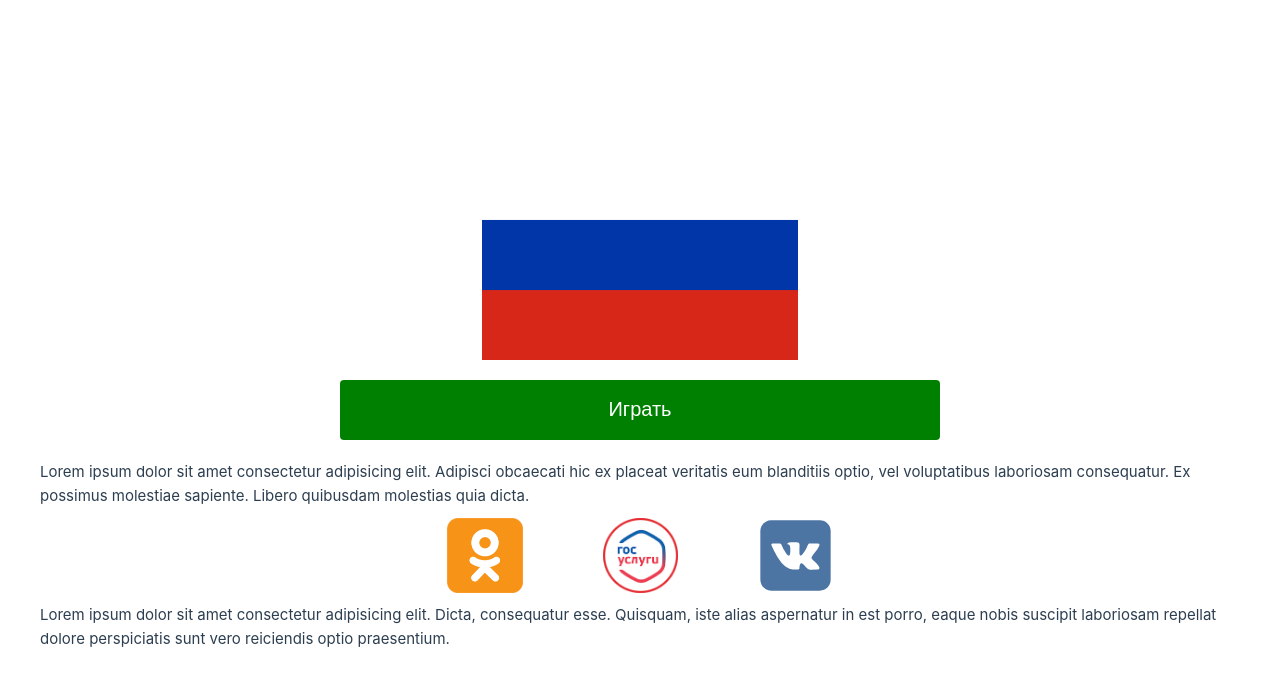
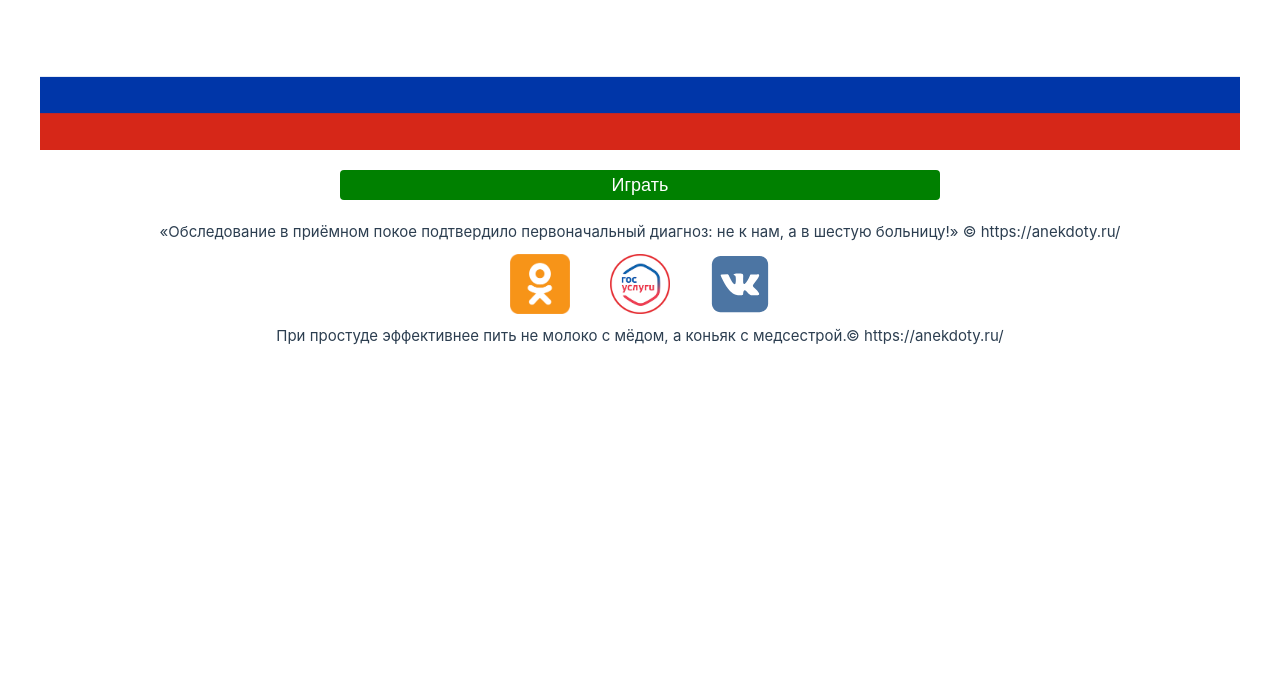
Before and after one commit to dimasliva/we_game_inventory, a Vue app: page / in a window 1280 px wide. Shown: the top 686 px of the page. Built offline with nearby package versions, Linux system fonts and the light colour scheme.

Commit message:
start page

```diff
--- a/src/App.vue
+++ b/src/App.vue
@@ -3,8 +3,15 @@ import { RouterView } from 'vue-router'
 </script>
 
 <template>
-  <RouterView />
+  <div class="container">
+    <RouterView />
+  </div>
 </template>
 
 <style scoped>
+.container {
+  overflow:hidden;
+  height: 100vh;
+  width: 100vw;
+}
 </style>
--- a/src/views/HomeView.vue
+++ b/src/views/HomeView.vue
@@ -22,7 +22,7 @@ export default {
       <button @click="onPlay">Играть</button>
     </div>
     <div>
-      Lorem ipsum dolor sit amet consectetur adipisicing elit. Adipisci obcaecati hic ex placeat veritatis eum blanditiis optio, vel voluptatibus laboriosam consequatur. Ex possimus molestiae sapiente. Libero quibusdam molestias quia dicta.
+      «Обследование в приёмном покое подтвердило первоначальный диагноз: не к нам, а в шестую больницу!» © https://anekdoty.ru/
     </div>
     <div class="socials">
       <a href="https://t.me/thesimsonline_bot">
@@ -36,8 +36,7 @@ export default {
       </a>
     </div>
     <div>
-      Lorem ipsum dolor sit amet consectetur adipisicing elit. Dicta, consequatur esse. Quisquam, iste alias aspernatur in est porro, eaque nobis suscipit laboriosam repellat dolore perspiciatis sunt vero reiciendis optio praesentium.
-    </div>
+      При простуде эффективнее пить не молоко с мёдом, а коньяк с медсестрой.© https://anekdoty.ru/</div>
   </div>
 </template>
 <style scoped>
@@ -46,19 +45,24 @@ export default {
     flex-direction: column;
     align-items: center;
     padding: 40px;
+    overflow:hidden;
+    height: 100%;
+    width: 100%;
   }
   .logo {
     display: flex;
     align-items: center;
     justify-content: center;
-    height: 210px;
+    height: 110px;
+    width: 100%;
   }
   .logo img {
+    width: 100%;
     height: 100%;
   }
   .btn {
     margin: 20px 0px;
-    height: 60px;
+    height: 30px;
     width: 50%;
   }
   .btn button {
@@ -67,7 +71,7 @@ export default {
     border: 0;
     background-color: green;
     color: white;
-    font-size: 20px;
+    font-size: 18px;
     border-radius: 4px;
     cursor: pointer;
   }
@@ -75,13 +79,13 @@ export default {
     display: flex;
     align-items: center;
     justify-content: center;
-    height: 75px;
+    height: 60px;
     width: 100%;
     margin: 10px 0px;
   }
   .socials img, .socials a {
     height: 100%;
-    margin: 0px 20px;
+    margin: 0px 10px;
   }
   .socials img:hover, .socials a:hover {
     background-color: transparent;
```
